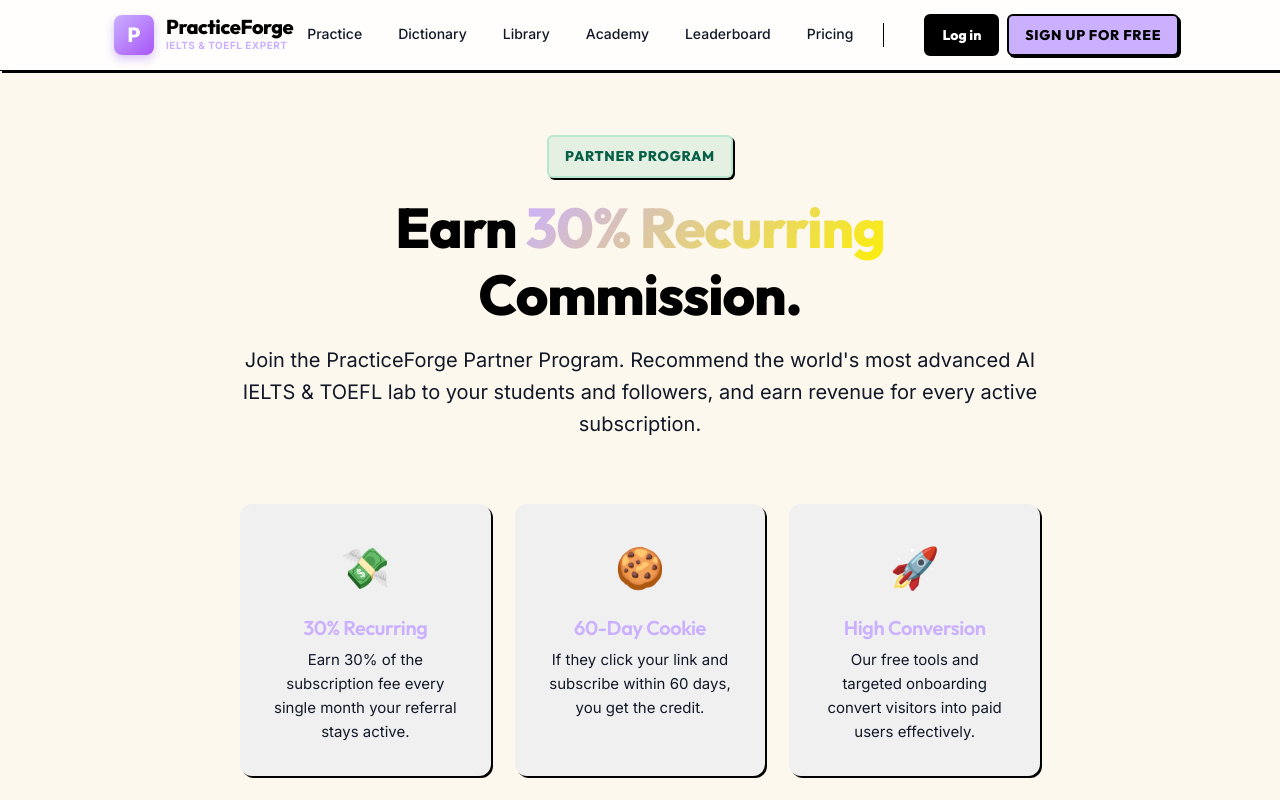
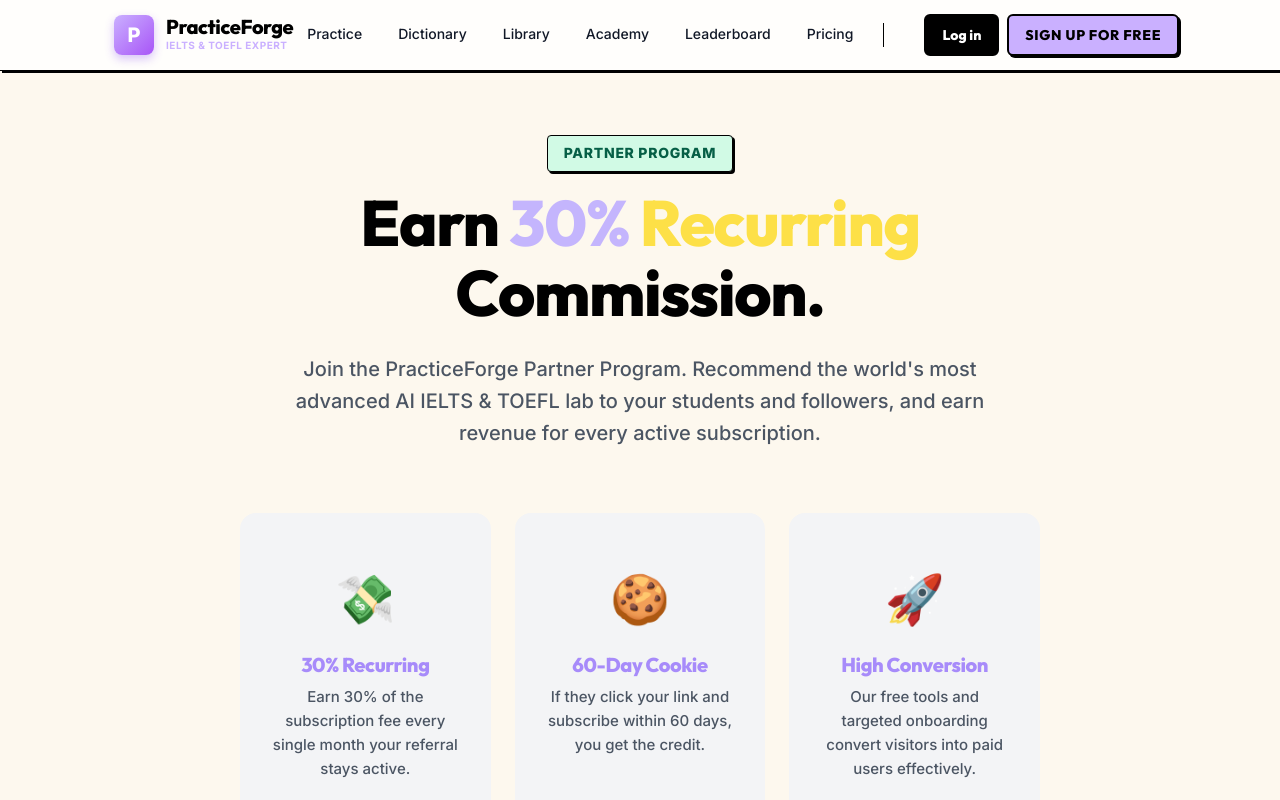
Before and after one commit to uSoyrac/personinapp, a Next.js app: page /affiliate in a window 1280 px wide. Shown: the top 800 px of the page. Built offline with nearby package versions, Linux system fonts and the light colour scheme.

Commit message:
style: replace neon colors with soft pastel palette for better aesthetic and eye comfort

```diff
--- a/app/affiliate/page.tsx
+++ b/app/affiliate/page.tsx
@@ -21,31 +21,31 @@
 
         {/* Hero */}
         <div style={{ textAlign: "center", marginBottom: "4rem" }}>
-          <div className="badge badge-accent" style={{ marginBottom: "1rem", display: "inline-flex" }}>Partner Program</div>
-          <h1 style={{ fontSize: "clamp(2.5rem, 5vw, 3.5rem)", marginBottom: "1rem" }}>
-            Earn <span className="gradient-text">30% Recurring</span> Commission.
+          <div style={{ marginBottom: "1rem", display: "inline-flex", background: "#D1FAE5", color: "#065F46", border: "1px solid #000", fontWeight: 800, padding: "0.375rem 1rem", textTransform: "uppercase", letterSpacing: "0.05em", boxShadow: "2px 2px 0px #000", borderRadius: "4px", fontSize: "0.875rem" }}>Partner Program</div>
+          <h1 style={{ fontSize: "clamp(2.5rem, 5vw, 4rem)", marginBottom: "1.5rem", fontWeight: 900, lineHeight: 1.1 }}>
+            Earn <span style={{ color: "#C4B5FD" }}>30%</span> <span style={{ color: "#FDE047" }}>Recurring</span><br/>Commission.
           </h1>
-          <p style={{ fontSize: "1.25rem", color: "var(--foreground-muted)", lineHeight: 1.6 }}>
+          <p style={{ fontSize: "1.25rem", color: "#4B5563", lineHeight: 1.6, fontWeight: 500, maxWidth: "700px", margin: "0 auto" }}>
             Join the PracticeForge Partner Program. Recommend the world's most advanced AI IELTS & TOEFL lab to your students and followers, and earn revenue for every active subscription.
           </p>
         </div>
 
         {/* Info Cards */}
         <div style={{ display: "grid", gridTemplateColumns: "repeat(auto-fit, minmax(200px, 1fr))", gap: "1.5rem", marginBottom: "4rem" }}>
-          <div className="card" style={{ padding: "2rem", textAlign: "center", background: "var(--surface-2)", border: "none" }}>
-            <div style={{ fontSize: "2.5rem", marginBottom: "1rem" }}>💸</div>
-            <h3 style={{ fontSize: "1.25rem", marginBottom: "0.5rem", color: "var(--primary)" }}>30% Recurring</h3>
-            <p style={{ fontSize: "0.9375rem", color: "var(--foreground-muted)", margin: 0 }}>Earn 30% of the subscription fee every single month your referral stays active.</p>
+          <div style={{ padding: "3rem 2rem", textAlign: "center", background: "#F3F4F6", borderRadius: "16px" }}>
+            <div style={{ fontSize: "3rem", marginBottom: "1rem" }}>💸</div>
+            <h3 style={{ fontSize: "1.25rem", marginBottom: "0.5rem", color: "#A78BFA", fontWeight: 800 }}>30% Recurring</h3>
+            <p style={{ fontSize: "0.9375rem", color: "#4B5563", margin: 0, lineHeight: 1.6, fontWeight: 500 }}>Earn 30% of the subscription fee every single month your referral stays active.</p>
           </div>
-          <div className="card" style={{ padding: "2rem", textAlign: "center", background: "var(--surface-2)", border: "none" }}>
-            <div style={{ fontSize: "2.5rem", marginBottom: "1rem" }}>🍪</div>
-            <h3 style={{ fontSize: "1.25rem", marginBottom: "0.5rem", color: "var(--primary)" }}>60-Day Cookie</h3>
-            <p style={{ fontSize: "0.9375rem", color: "var(--foreground-muted)", margin: 0 }}>If they click your link and subscribe within 60 days, you get the credit.</p>
+          <div style={{ padding: "3rem 2rem", textAlign: "center", background: "#F3F4F6", borderRadius: "16px" }}>
+            <div style={{ fontSize: "3rem", marginBottom: "1rem" }}>🍪</div>
+            <h3 style={{ fontSize: "1.25rem", marginBottom: "0.5rem", color: "#A78BFA", fontWeight: 800 }}>60-Day Cookie</h3>
+            <p style={{ fontSize: "0.9375rem", color: "#4B5563", margin: 0, lineHeight: 1.6, fontWeight: 500 }}>If they click your link and subscribe within 60 days, you get the credit.</p>
           </div>
-          <div className="card" style={{ padding: "2rem", textAlign: "center", background: "var(--surface-2)", border: "none" }}>
-            <div style={{ fontSize: "2.5rem", marginBottom: "1rem" }}>🚀</div>
-            <h3 style={{ fontSize: "1.25rem", marginBottom: "0.5rem", color: "var(--primary)" }}>High Conversion</h3>
-            <p style={{ fontSize: "0.9375rem", color: "var(--foreground-muted)", margin: 0 }}>Our free tools and targeted onboarding convert visitors into paid users effectively.</p>
+          <div style={{ padding: "3rem 2rem", textAlign: "center", background: "#F3F4F6", borderRadius: "16px" }}>
+            <div style={{ fontSize: "3rem", marginBottom: "1rem" }}>🚀</div>
+            <h3 style={{ fontSize: "1.25rem", marginBottom: "0.5rem", color: "#A78BFA", fontWeight: 800 }}>High Conversion</h3>
+            <p style={{ fontSize: "0.9375rem", color: "#4B5563", margin: 0, lineHeight: 1.6, fontWeight: 500 }}>Our free tools and targeted onboarding convert visitors into paid users effectively.</p>
           </div>
         </div>
 
--- a/components/XPBar.tsx
+++ b/components/XPBar.tsx
@@ -26,7 +26,7 @@
     <div style={{ display: "flex", alignItems: "center", gap: "0.75rem" }}>
       {/* Level Badge */}
       <div style={{
-        background: "var(--sky, #00F0FF)",
+        background: "#60A5FA",
         color: "#000",
         border: "1px solid var(--border)",
         borderRadius: "var(--radius-sm)",
@@ -55,7 +55,7 @@
             left: 0,
             height: "100%",
             width: `${Math.min(Math.max(progress, 0), 100)}%`,
-            background: "var(--gold)",
+            background: "#FDE047",
             borderRight: progress > 0 && progress < 100 ? "1px solid var(--border)" : "none",
             transition: "width 0.5s cubic-bezier(0.34, 1.56, 0.64, 1)",
           }} />
@@ -69,7 +69,7 @@
       {/* Streak Badge */}
       {state.streak > 0 && (
         <div style={{
-          background: "var(--coral)",
+          background: "#FCA5A5",
           color: "#000",
           border: "1px solid var(--border)",
           borderRadius: "var(--radius-sm)",
```
